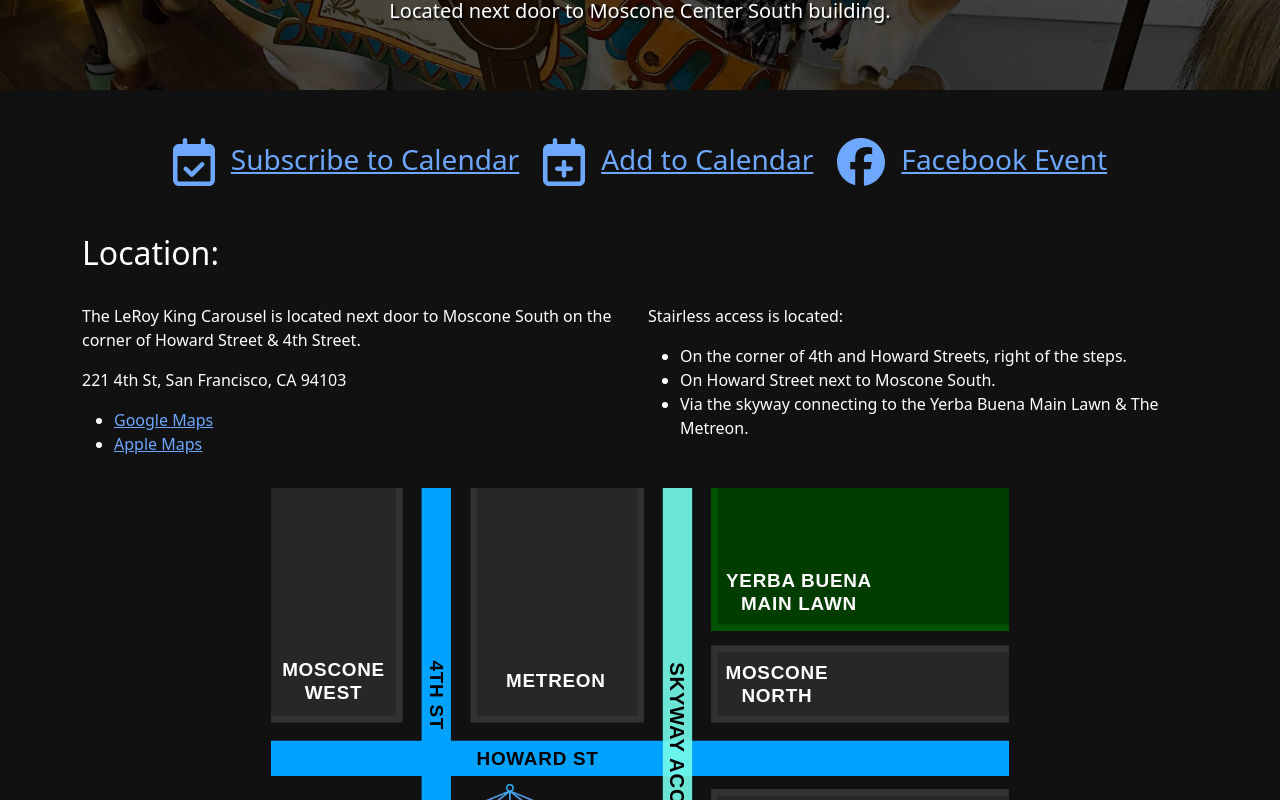
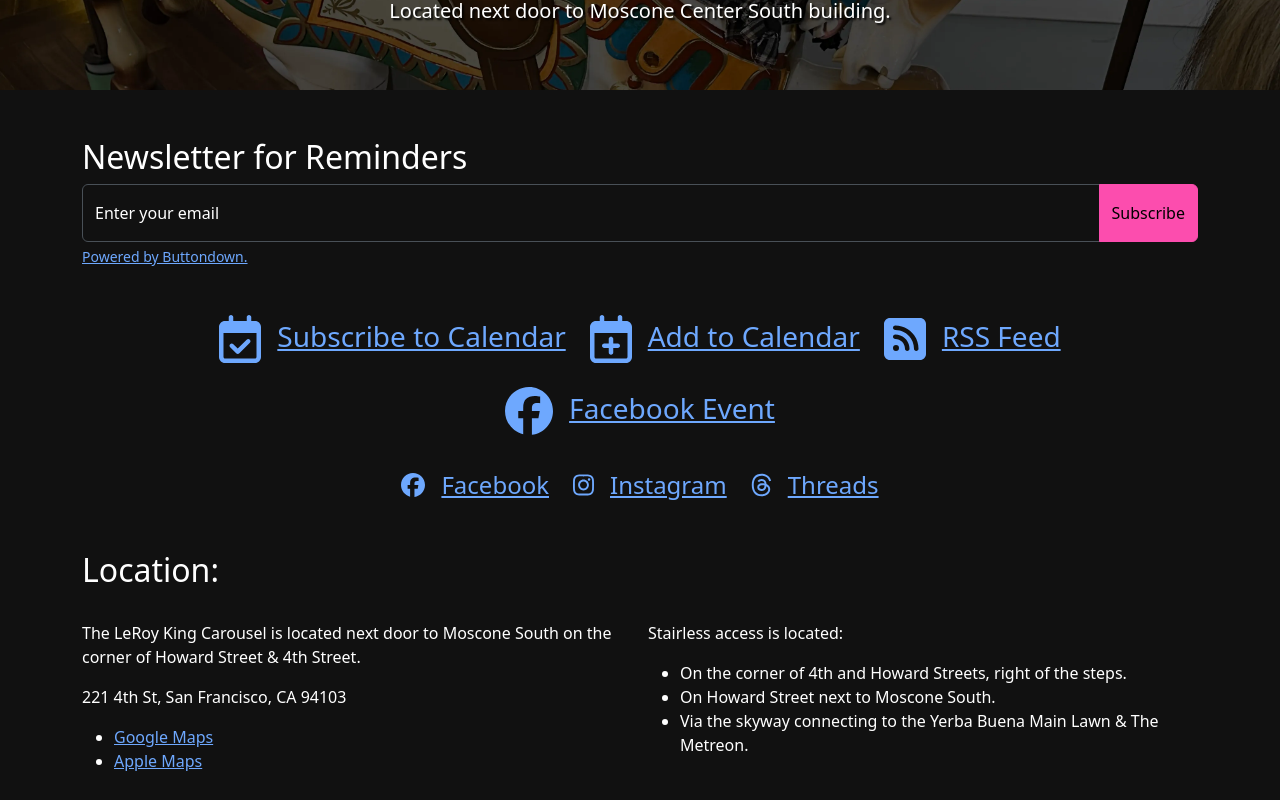
Before and after one commit to SpaceBetweenStudios/GDCarousel.com, a Vue app: page / in a window 1280 px wide. Shown: the part 680-1480 px from the top of the page. Built offline with nearby package versions, Linux system fonts and the light colour scheme.

Commit message:
2024.02.19.0
* Add email newsletter for signup.
* Add email newsletter RSS.
* Group socials with event links.
* NPM Package updates

```diff
--- a/index.html
+++ b/index.html
@@ -14,6 +14,7 @@
 		<meta property="og:image:height" content="945" />
 		<meta property="og:image:alt" content="The emoji symbols for a game controller, non-gender specific developer, and a carousel horse." />
 		<meta property="og:type" content="website" />
+		<link rel="alternate" type="application/rss+xml" title="Game Developer Carousel: RSS Feed" href="https://buttondown.email/GDCarousel/rss" />
 		<link rel="icon" href="favicon-32.png" />
 		<script type="application/ld+json">
 			{
--- a/package.json
+++ b/package.json
@@ -11,7 +11,7 @@
     "preview": "vite preview"
   },
   "dependencies": {
-    "@types/node": "^20.11.17",
+    "@types/node": "^20.11.19",
     "vue": "^3.4.19"
   },
   "devDependencies": {
@@ -30,12 +30,12 @@
     "eslint-plugin-prettier": "^5.1.3",
     "eslint-plugin-vue": "^9.21.1",
     "prettier": "^3.2.5",
-    "sass": "^1.70.0",
+    "sass": "^1.71.0",
     "stylelint": "^16.2.1",
     "stylelint-config-recommended": "^14.0.0",
     "stylelint-config-standard": "^36.0.0",
     "typescript": "^5.3.3",
-    "vite": "^5.1.1",
+    "vite": "^5.1.3",
     "vue-router": "^4.2.5",
     "vue-tsc": "^1.8.27"
   },
--- a/src/2024-pre/index.vue
+++ b/src/2024-pre/index.vue
@@ -15,6 +15,10 @@
         </div>
       </div>
     </div>
+  </div>
+
+  <div class="container mb-5">
+    <NewsletterForm />
   </div>
 
   <div class="container mb-5">
@@ -51,6 +55,20 @@
       <div class="col">
         <div class="d-flex">
           <div class="flex-shrink-0">
+            <a href="https://buttondown.email/GDCarousel/rss" target="_blank" aria-label="Facebook Event">
+              <icon :icon="['fas', 'square-rss']" size="3x" />
+            </a>
+          </div>
+          <div class="flex-grow-1 ms-3">
+            <a href="https://buttondown.email/GDCarousel/rss" target="_blank" class="fs-3">
+              RSS Feed
+            </a>
+          </div>
+        </div>
+      </div>
+      <div class="col">
+        <div class="d-flex">
+          <div class="flex-shrink-0">
             <a href="https://www.facebook.com/events/1079567859951253/" target="_blank" aria-label="Facebook Event">
               <icon :icon="['fab', 'facebook']" size="3x" />
             </a>
@@ -63,6 +81,52 @@
         </div>
       </div>
     </div>
+
+    <div class="row row-cols-1 row-cols-sm-auto g-4 mt-2 fs-4 justify-content-sm-center">
+      <div class="col">
+        <div class="d-flex">
+          <div class="flex-shrink-0">
+            <a href="https://facebook.com/GDCarousel" aria-label="Facebook">
+              <icon :icon="['fab', 'facebook']" />
+            </a>
+          </div>
+          <div class="flex-grow-1 ms-3">
+            <a href="https://facebook.com/GDCarousel" class="fs-4">
+              Facebook
+            </a>
+          </div>
+        </div>
+      </div>
+      <div class="col">
+        <div class="d-flex">
+          <div class="flex-shrink-0">
+            <a href="https://www.instagram.com/gdcarousel" aria-label="Instagram">
+              <icon :icon="['fab', 'instagram']" />
+            </a>
+          </div>
+          <div class="flex-grow-1 ms-3">
+            <a href="https://www.instagram.com/gdcarousel" class="fs-4">
+              Instagram
+            </a>
+          </div>
+        </div>
+      </div>
+      <div class="col">
+        <div class="d-flex">
+          <div class="flex-shrink-0">
+            <a href="https://www.threads.net/@gdcarousel" aria-label="Instagram">
+              <icon :icon="['fab', 'threads']" />
+            </a>
+          </div>
+          <div class="flex-grow-1 ms-3">
+            <a href="https://www.threads.net/@gdcarousel" class="fs-4">
+              Threads
+            </a>
+          </div>
+        </div>
+      </div>
+    </div>
+
   </div>
 
   <div class="container">
@@ -113,29 +177,6 @@
   </div>
 
   <div class="container">
-    <h2>
-      Social Media:
-    </h2>
-    <div class="row row-cols-auto g-3 fs-3 mb-4">
-      <div class="col">
-        <a href="https://facebook.com/GDCarousel">
-          <icon :icon="['fab', 'facebook']" fixed-width /> Facebook
-        </a>
-      </div>
-      <div class="col">
-        <a href="https://www.instagram.com/gdcarousel">
-          <icon :icon="['fab', 'instagram']" fixed-width /> Instagram
-        </a>
-      </div>
-      <div class="col">
-        <a href="https://www.threads.net/@gdcarousel">
-          <icon :icon="['fab', 'threads']" fixed-width /> Threads
-        </a>
-      </div>
-    </div>
-  </div>
-
-  <div class="container">
     <FAQ />
   </div>
 </template>
@@ -143,8 +184,9 @@
 <script lang="ts">
 import { defineComponent } from 'vue'
 
+import NewsletterForm from '@/components/newsletter.vue'
+import FAQ from '@/2024-pre/faq.vue'
 import ImgMapSvg from '@/assets/map-00.svg'
-import FAQ from '@/2024-pre/faq.vue'
 
 import {
   faFacebook,
@@ -155,6 +197,9 @@
   faCalendarCheck,
   faCalendarPlus,
 } from '@fortawesome/free-regular-svg-icons'
+import {
+  faSquareRss
+} from '@fortawesome/free-solid-svg-icons'
 import { library } from '@fortawesome/fontawesome-svg-core'
 
 library.add(
@@ -163,12 +208,14 @@
   faThreads,
   faCalendarCheck,
   faCalendarPlus,
+  faSquareRss,
 )
 
 export default defineComponent({
   name: '2024-pre',
 
   components: {
+    NewsletterForm,
     FAQ,
   },
 
--- /dev/null
+++ b/src/components/newsletter.vue
@@ -0,0 +1,130 @@
+<template>
+  <template v-if="isSuccess">
+    <div class="text-center">
+      <div class="text-success h2">
+        Success!
+      </div>
+      <div>
+        Thanks for signing up! You should get a confirmation email soon.
+      </div>
+    </div>
+  </template>
+  <template v-else>
+    <form
+      ref="theForm"
+      class="needs-validation"
+      novalidate
+      autocomplete="on"
+      @submit.prevent="onSubmit"
+    >
+      <h2>
+        Newsletter for Reminders
+      </h2>
+      <div class="input-group">
+        <div class="form-floating">
+          <input
+            id="bd-email"
+            v-model="formEmail"
+            type="email"
+            class="form-control"
+            autocomplete="email"
+            required
+            placeholder=""
+            :disabled="loading"
+          />
+          <label for="bd-email" class="form-label">Enter your email</label>
+        </div>
+        <button
+          class="btn btn-gdcarousel"
+          type="submit"
+          :disabled="loading"
+        >
+          Subscribe
+        </button>
+      </div>
+      <template v-if="errorFromFetch">
+        <div class="form-text text-danger">
+          {{ errorFromFetch }}
+        </div>
+      </template>
+      <div class="form-text">
+        <a href="https://buttondown.email/refer/GDCarousel" target="_blank">Powered by Buttondown.</a>
+      </div>
+    </form>
+  </template>
+</template>
+
+<script lang="ts">
+import { defineComponent, ref } from 'vue'
+
+interface Data {
+  loading: boolean
+  formEmail: string
+  errorFromFetch: string | null
+  isSuccess: boolean
+}
+
+export default defineComponent({
+  name: 'comp-newsletter',
+
+  setup () {
+    const theForm = ref<HTMLFormElement>()
+
+    return {
+      theForm,
+    }
+  },
+
+  data () : Data {
+    return {
+      loading: false,
+      formEmail: '',
+      errorFromFetch: null,
+      isSuccess: false,
+    }
+  },
+
+  methods: {
+    onSubmit (event: Event) {
+      this.loading = true
+      this.errorFromFetch = null
+      this.isSuccess = false
+      this.theForm?.classList.add('was-validated')
+      if (!this.theForm?.checkValidity()) {
+        event.preventDefault()
+        event.stopPropagation()
+        this.loading = false
+        return
+      } else if (this.theForm) {
+        const formInfo = new FormData()
+        formInfo.append('email', this.formEmail)
+        fetch('https://buttondown.email/api/emails/embed-subscribe/GDCarousel', {
+          method: 'POST',
+          body: formInfo,
+        })
+          .then(async (results) => {
+            if (results.ok) {
+              this.isSuccess = true
+              return Promise.resolve()
+            } else {
+              return results.text()
+                .then((textOut) => {
+                  return Promise.reject(textOut)
+                })
+                .catch((otherErr) => {
+                  return Promise.reject(otherErr)
+                })
+            }
+          })
+          .catch((error) => {
+            this.errorFromFetch = error
+          })
+          .finally(() => {
+            this.loading = false
+          })
+      }
+    }
+  },
+
+})
+</script>
--- a/src/style/index.scss
+++ b/src/style/index.scss
@@ -27,11 +27,11 @@
 @import "../../node_modules/bootstrap/scss/containers";
 @import "../../node_modules/bootstrap/scss/grid";
 // @import "../../node_modules/bootstrap/scss/tables";
-// @import "../../node_modules/bootstrap/scss/forms";
-// @import "../../node_modules/bootstrap/scss/buttons";
+@import "../../node_modules/bootstrap/scss/forms";
+@import "../../node_modules/bootstrap/scss/buttons";
 // @import "../../node_modules/bootstrap/scss/transitions";
 // @import "../../node_modules/bootstrap/scss/dropdown";
-// @import "../../node_modules/bootstrap/scss/button-group";
+@import "../../node_modules/bootstrap/scss/button-group";
 // @import "../../node_modules/bootstrap/scss/nav";
 // @import "../../node_modules/bootstrap/scss/navbar";
 // @import "../../node_modules/bootstrap/scss/card";
```
Also changed, not shown: 1 other file (tests, documents, lock files or other folders).
